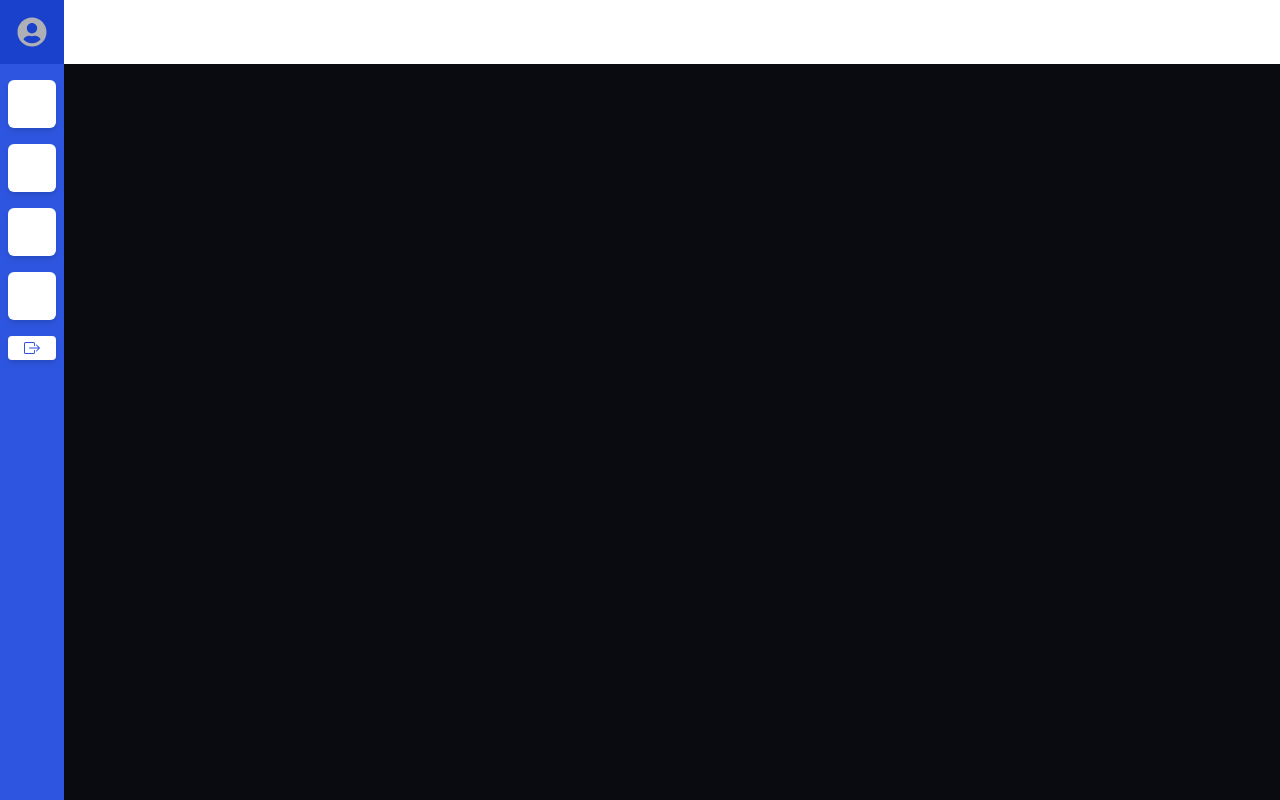
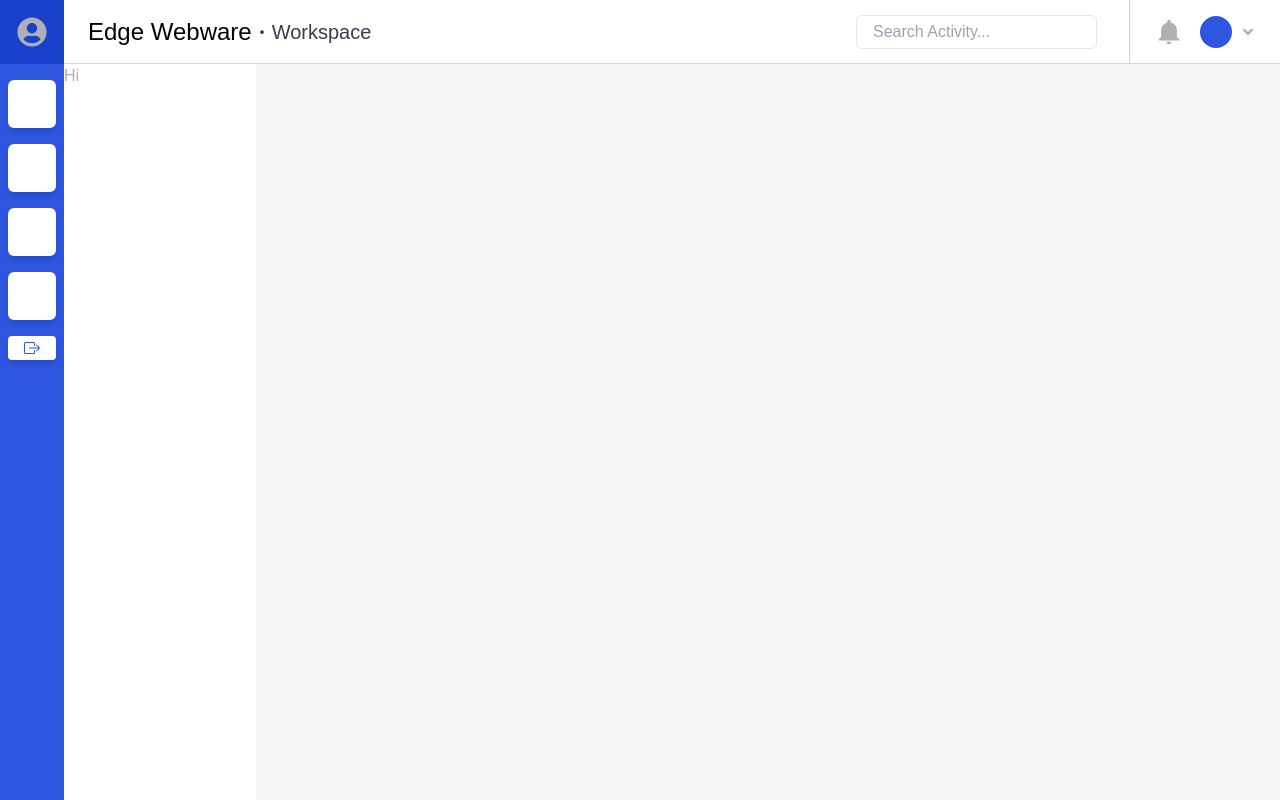
Before and after one commit to titusdmoore/change-management, a Next.js app: page / in a window 1280 px wide. Built offline with nearby package versions, Linux system fonts and the light colour scheme.

Commit message:
Added lint and more work on project area

```diff
--- a/components/MainNavigation.tsx
+++ b/components/MainNavigation.tsx
@@ -1,5 +1,28 @@
-export default function MainNavigation() {
-    return (
-        <div className='bg-white w-full h-16'></div>
-    );
+import { BsDot } from 'react-icons/bs';
+import { IoMdNotifications } from 'react-icons/io';
+import { FaAngleDown } from 'react-icons/fa';
+
+export default function MainNavigation(props: any) {
+  const workspace: any = props.workspace;
+
+  return (
+    <div className='bg-white w-full h-16 px-6 flex items-center justify-between border-b border-gray-300'>
+      <h1 className="text-footer text-2xl flex flex-row">
+        {workspace.name}
+        <span className='text-secondary-light flex flex-row items-center text-xl'><BsDot />Workspace</span>
+      </h1>
+      <div className='flex flex-row items-center h-full'>
+        <form action="">
+          <input type="search" placeholder='Search Activity...' className='border border-gray-200 rounded-md px-4 py-1' />
+        </form>
+        <div className='flex items-center border-l border-slate-300 ml-8 pl-6 h-full'>
+          <IoMdNotifications className='text-3xl mr-4' />
+          <div className='flex items-center'>
+            <div className='w-8 h-8 bg-primary rounded-full'></div>
+            <FaAngleDown className='ml-2' />
+          </div>
+        </div>
+      </div>
+    </div>
+  );
 }
--- /dev/null
+++ b/components/ProjectNavigation.tsx
@@ -0,0 +1,7 @@
+export default function ProjectNavigation(props: any) {
+  return (
+    <div className="w-48 h-full bg-white">
+      <h1>Hi</h1>
+    </div>
+  );
+}
--- /dev/null
+++ b/components/ProjectWorkArea.tsx
@@ -0,0 +1,9 @@
+import ProjectNavigation from "./ProjectNavigation";
+
+export default function ProjectWorkArea(props: any) {
+  return (
+    <div className="w-full h-full">
+      <ProjectNavigation />
+    </div>
+  );
+}
--- a/package.json
+++ b/package.json
@@ -6,7 +6,8 @@
     "start": "next start",
     "test": "jest --watch",
     "test:all": "jest --watchAll",
-    "test:ci": "jest"
+    "test:ci": "jest",
+    "lint": "next lint"
   },
   "dependencies": {
     "next": "latest",
@@ -22,6 +23,8 @@
     "@types/react": "18.0.9",
     "@types/react-dom": "18.0.5",
     "autoprefixer": "^10.4.7",
+    "eslint": "8.22.0",
+    "eslint-config-next": "12.2.5",
     "jest": "^28.1.3",
     "jest-environment-jsdom": "^28.1.3",
     "postcss": "^8.4.14",
--- a/pages/index.tsx
+++ b/pages/index.tsx
@@ -2,12 +2,13 @@ import type { NextPage } from 'next';
 import SideNavigation from '../components/SideNavigation';
 import { useState } from 'react';
 import MainNavigation from '../components/MainNavigation';
+import ProjectWorkArea from '../components/ProjectWorkArea';
 
 const Home: NextPage = () => {
   const [activeWorkspace, setActiveWorkspace] = useState(1);
 
   const getActiveWorkspace = (workspaceId: number, workspaces: any[]): any | null => {
-    return data.workspaces.find(e => e.id === workspaceId);
+    return workspaces.find(e => e.id === workspaceId);
   }
 
   const data = {
@@ -60,7 +61,10 @@ const Home: NextPage = () => {
           ? getActiveWorkspace(activeWorkspace, data.workspaces).projects
           : {}
       } />
-      <MainNavigation />
+      <div className='w-full h-screen overflow-hidden'>
+        <MainNavigation workspace={getActiveWorkspace(activeWorkspace, data.workspaces)} />
+        <ProjectWorkArea />
+      </div>
     </main>
   );
 }
--- a/tailwind.config.js
+++ b/tailwind.config.js
@@ -15,7 +15,7 @@ module.exports = {
           dark: '#1a41cb',
         },
         header: '#ffffff',
-        background: '#090b11',
+        background: '#f4f4f4',
         body: '#aeb0b6',
         secondary: {
           DEFAULT: '#1a1e28',
--- a/tsconfig.json
+++ b/tsconfig.json
@@ -16,5 +16,5 @@
     "incremental": true
   },
   "include": ["next-env.d.ts", "**/*.ts", "**/*.tsx"],
-  "exclude": ["node_modules"]
+  "exclude": ["node_modules", "docs"]
 }
```
Also changed, not shown: .eslintrc.json (added), 1 other file (tests, documents, lock files or other folders).
